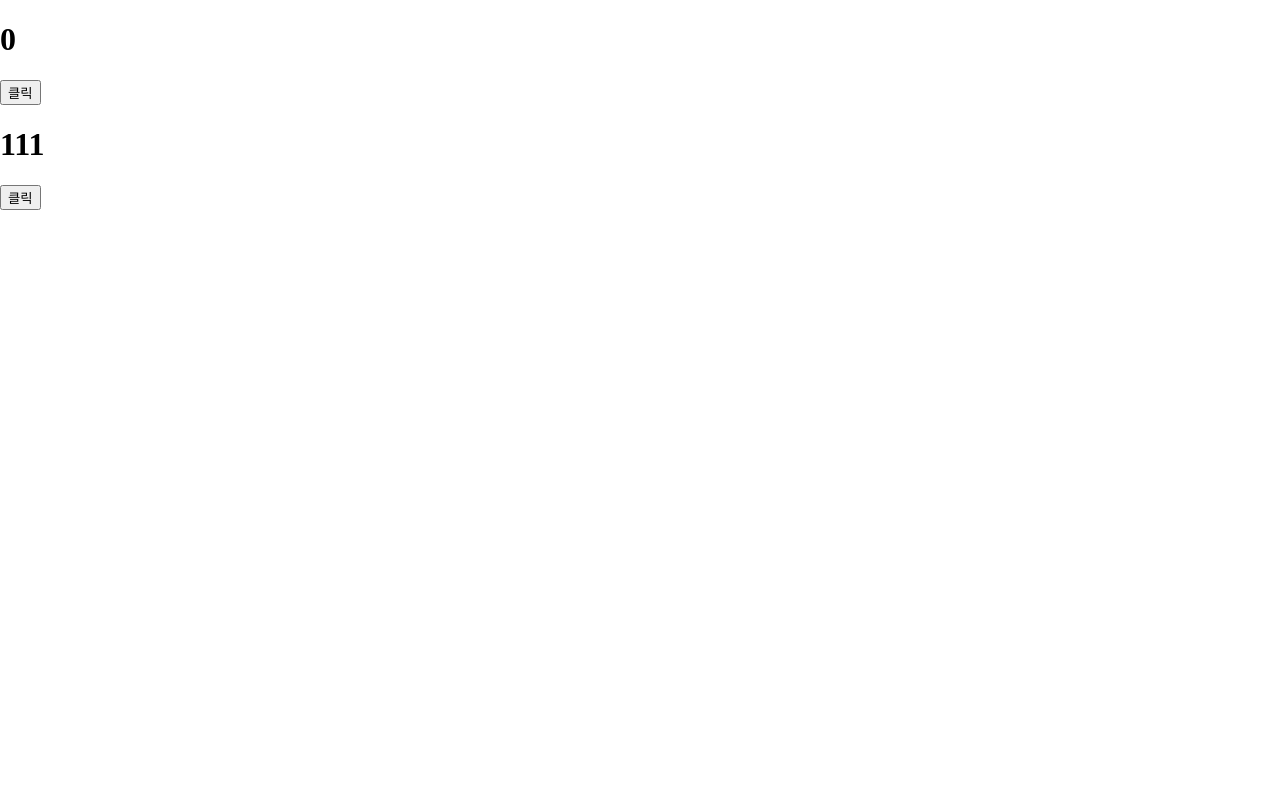
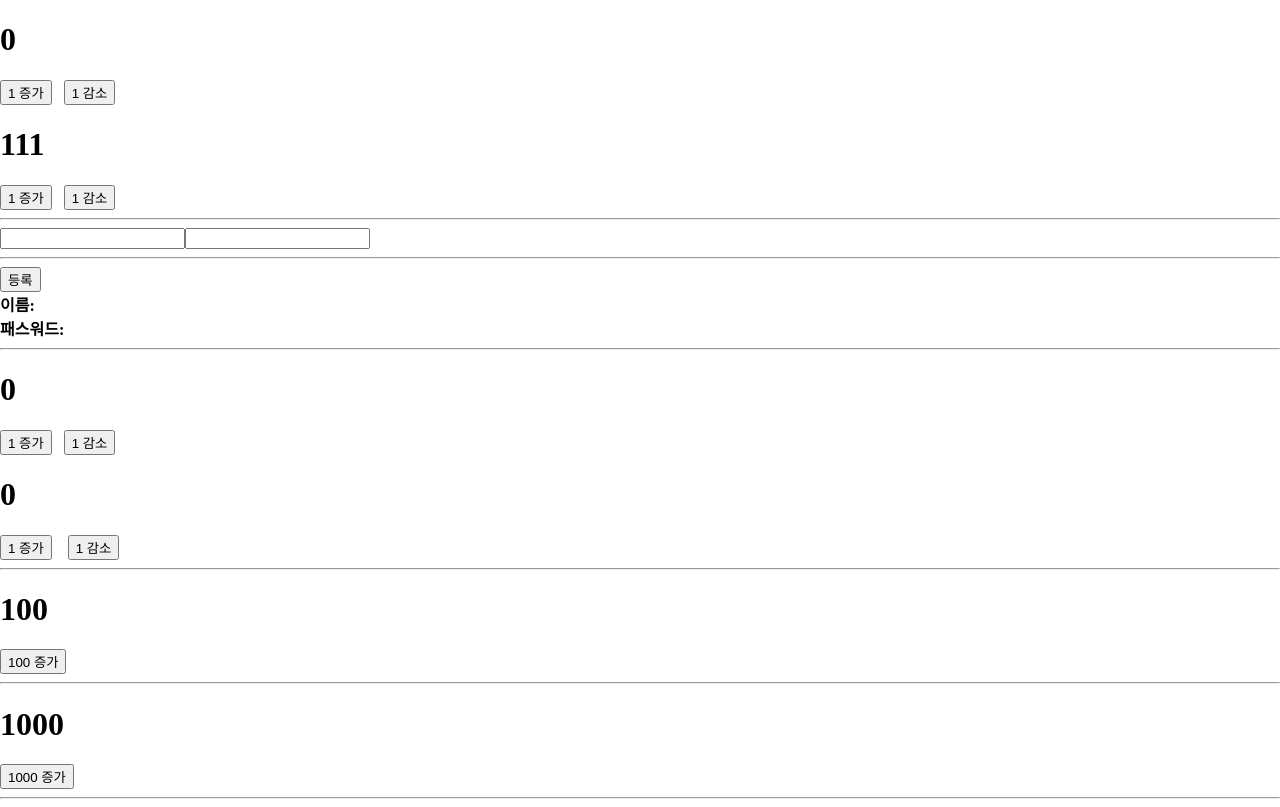
Before and after one commit to Ydaehan/reactStudy, a React (Create React App) app: page / in a window 1280 px wide. Built offline with nearby package versions, Linux system fonts and the light colour scheme.

Commit message:
react_study '23.10.16

```diff
--- a/src/App_useState.js
+++ b/src/App_useState.js
@@ -1,6 +1,9 @@
 import './App.css';
 import './common.css';
 import Counter from './Components/exam2/Counter_useState';
+import CounterEffect from './Components/exam2/Counter_useEffect';
+import CounterEffect2 from './Components/exam2/Counter_useEffect2';
+import Info from './Components/exam2/Info_useState';
 
 const App = (props) => {
   return (
@@ -15,6 +18,11 @@ const App = (props) => {
       <Counter count={111} />
       {/* 논리적 오류 발생:
           컴포넌트 별로 상태관리가 안되어 있음: useState 사용해야 함 */}
+      <hr/>
+      <Info / >
+      <hr/>
+      <CounterEffect count={0} />
+      <CounterEffect2 count={0} />
     </>
   );
 };
--- /dev/null
+++ b/src/Components/exam2/Counter_useEffect.js
@@ -0,0 +1,50 @@
+import React,{useState,useEffect} from 'react';
+
+const CounterEffect = (props) => {
+  const [num,setNum] = useState(props.count);
+
+  /*
+  // [1] 빈 배열이 없는 경우
+  // 렌더링 될 때 마다 항상 호출
+  useEffect(()=>{
+    console.log('useEffect 호출');
+  });
+  */
+
+  /*
+  // [2] 빈 배열이 있는 경우
+  // 첫 렌더링 될 때만 호출
+  useEffect(()=>{
+    console.log('useEffect 호출');
+    fetch()처리, axios처리 -ajax통신
+  },[]);
+  */
+
+  // [3] dependency list 가 있는 경우
+  // 지정한 state인 num의 값이 변경될 경우에만 호출됨
+  useEffect(()=>{
+    console.log('useEffect 호출');
+  },[num]);
+
+  const inCrease = () => {
+    setNum(num+1);
+  };
+
+  const deCrease = () => {
+    if(num ===  0) {
+      console.log('0 이하로는 감소 불가');
+      return;
+    }
+    setNum(num-1);
+  };
+
+  return(
+    <>
+      <h1>{num}</h1>
+      <button onClick={inCrease}>1 증가</button> &nbsp;&nbsp;
+      <button onClick={deCrease}>1 감소</button>
+    </>
+  );
+};
+
+export default CounterEffect;
--- /dev/null
+++ b/src/Components/exam2/Counter_useEffect2.js
@@ -0,0 +1,52 @@
+import React,{useState,useEffect} from 'react';
+
+const CounterEffect2 = (props) => {
+  const [num,setNum] = useState(props.count);
+  const [oneHundred,setOneHundred] = useState(100);
+  const [oneThousand,setOneThousand] = useState(1000);
+
+  useEffect(
+    () => {console.log('Effect호출함');}
+    // ,[]
+    ,[num]
+    // ,[num,oneHundred,oneThousand]
+  );
+
+  useEffect(
+    () => {console.log('100이상의 Effect호출함');}
+    // ,[]
+    // ,[num]
+    // ,[num,oneHundred,oneThousand]
+  );
+
+  const inCreaseHun = (e) => {
+    setOneHundred(oneHundred + 100);
+  };
+
+  const inCreaseThou = (e) => {
+    setOneThousand(oneThousand + 1000);
+  };
+
+  return (
+    <>
+      <h1>{num}</h1>
+      <button onClick={(e)=>{setNum(num+1)}}>1 증가</button> &nbsp; &nbsp;
+      <button onClick={(e)=>{
+        if(num ===  0) {
+        console.log('0 이하로는 감소 불가');
+        return;
+        }
+        setNum(num-1)
+        }}>1 감소</button>
+      <hr/>
+      <h1>{oneHundred}</h1>
+      <button onClick={inCreaseHun}>100 증가</button> &nbsp; &nbsp;
+      <hr/>
+      <h1>{oneThousand}</h1>
+      <button onClick={inCreaseThou}>1000 증가</button> &nbsp; &nbsp;
+      <hr/>
+    </>
+  );
+};
+
+export default CounterEffect2;
--- a/src/Components/exam2/Counter_useState.js
+++ b/src/Components/exam2/Counter_useState.js
@@ -5,8 +5,11 @@ import React,{useState} from 'react';
 
 //   const inCrease = () => {
 //     // num = num + 1;
+//     // num = num - 1;
 //     // num = num++; // 후위 연산자를 쓰면 할당 먼저 실행한 후 증가
-//     num = ++num; // 전위 연산자를 사용하여야 증가한 후 할당함
+//     // num = num--; // props의 값을 변경 시키지 않음
+//     // num = ++num; // 전위 연산자를 사용하여야 증가한 후 할당함
+//     // num = --num;
 //     console.log( typeof(num), num );
 //     // props.count++;  // props는 읽기 전용이다.
 //     const h1Tag = document.querySelector('h1');
@@ -21,24 +24,49 @@ import React,{useState} from 'react';
 //   );
 // };
 
+// const Counter = (props) => {
+//   // useState 사용
+//   // const [num, setNum] = useState(0);
+//   const [num,setNum] = useState(props.count);
+//   // num: 상태관리용 변수
+//   // setNum: num의 Setter함수
+//   // num은 setNum으로만 값 변경 가능함
+//   // const [변수명, set변수명(camelCase)]=useState(초기값);
+//   console.log(num);
+
+//   const inCrease = () => {
+//     setNum(num+1);
+//   };
+
+//   return(
+//     <>
+//       <h1>{num}</h1>
+//       <button onClick={inCrease}>클릭</button>
+//     </>
+//   );
+// };
+
 const Counter = (props) => {
-  // useState 사용
-  // const [num, setNum] = useState(0);
   const [num,setNum] = useState(props.count);
-  // num: 상태관리용 변수
-  // setNum: num의 Setter함수
-  // num은 setNum으로만 값 변경 가능함
-  // const [변수명, set변수명(camelCase)]=useState(초기값);
   console.log(num);
 
   const inCrease = () => {
     setNum(num+1);
   };
 
+  const deCrease = () => {
+    if(num ===  0) {
+      console.log('0 이하로는 감소 불가');
+      return;
+    }
+    setNum(num-1);
+  };
+
   return(
     <>
       <h1>{num}</h1>
-      <button onClick={inCrease}>클릭</button>
+      <button onClick={inCrease}>1 증가</button> &nbsp;&nbsp;
+      <button onClick={deCrease}>1 감소</button>
     </>
   );
 };
--- /dev/null
+++ b/src/Components/exam2/Info_useState.js
@@ -0,0 +1,49 @@
+import React,{useState} from 'react';
+
+const Info = (props) => {
+  // 하나의 컴포넌트에 useState를 여러개 사용해도 되는가?
+  const [name,setName] = useState('');
+  const [pwd,setPwd] = useState('');
+  // useState는 primitive type만 사용하여야 하나?
+  // array, object형 사용가능한가? Yes
+  // 주의사항
+  // array, object의 사용시 setter 함수의 사용 주의
+
+  const [user,setUser] = useState({name:'',pwd:''});
+
+  const changeName = (e) => {
+    setName(e.target.value);
+  };
+
+  const changePwd = (e) => {
+    setPwd(e.target.value);
+  };
+
+  const changeUser = (e) => {
+    e.preventDefault();
+    setUser({
+      name,
+      pwd
+    });
+  };
+
+  return(
+    <>
+      {/* <input value={name} onChange={changeName} />
+      <input value={pwd} onChange={changePwd} /><hr/> */}
+      <form onSubmit={changeUser}>
+        <input value={name} onChange={changeName} />
+        <input value={pwd} onChange={changePwd} /><hr/>
+        <button type='submit'>등록</button>
+      </form>
+      <div>
+        <div><b>이름:</b>{user.name}</div>
+      </div>
+      <div>
+        <div><b>패스워드:</b>{user.pwd}</div>
+      </div>
+    </>
+  );
+};
+
+export default Info;
```
Also changed, not shown: 1 other file (tests, documents, lock files or other folders).
